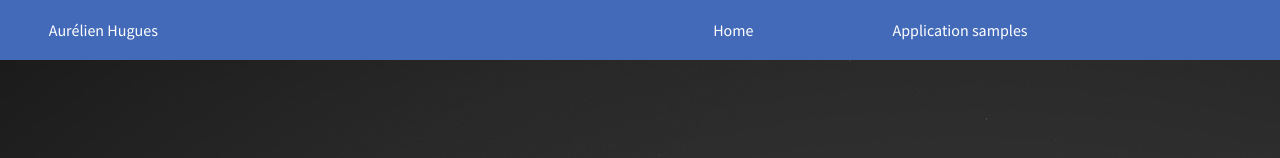
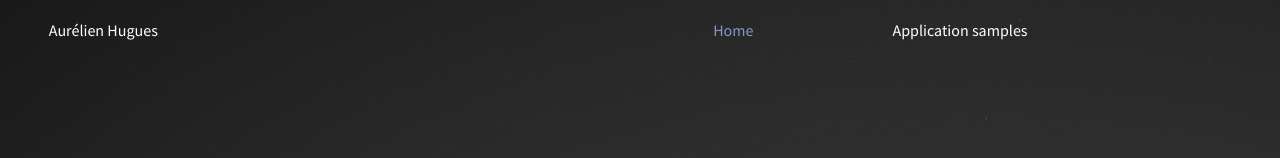
Before and after one commit to aHugues/portfolio, an Angular app: page /home in a window 1280 px wide. Shown: the top 158 px of the page. Built offline with nearby package versions, Linux system fonts and the light colour scheme.

Commit message:
Improve colors for navbar

```diff
--- a/src/app/navbar/navbar-button/navbar-button.component.html
+++ b/src/app/navbar/navbar-button/navbar-button.component.html
@@ -1,5 +1,9 @@
 <span (click)="onLinkClicked()" class="navbar-element-content">
-  <span class="navbar-link">
+  <span *ngIf="isActive()" class="navbar-link-active">
+    <a> {{ link.viewValue }} </a>
+  </span>
+
+  <span *ngIf="!isActive()" class="navbar-link">
     <a> {{ link.viewValue }} </a>
   </span>
 </span>
--- a/src/app/navbar/navbar-button/navbar-button.component.ts
+++ b/src/app/navbar/navbar-button/navbar-button.component.ts
@@ -16,11 +16,15 @@ export class NavbarButtonComponent implements OnInit {
   ) {}
 
   ngOnInit() {
-
+    this.isActive();
   }
 
   onLinkClicked(): void {
     this.router.navigate([this.link.linkValue]);
   }
 
+  isActive(): Boolean {
+    return this.router.url.substring(1) == this.link.linkValue;
+  }
+
 }
--- a/src/app/navbar/navbar/navbar.component.ts
+++ b/src/app/navbar/navbar/navbar.component.ts
@@ -17,7 +17,7 @@ export class NavbarComponent implements OnInit {
 
     let homeLink = new Navlink();
     homeLink.viewValue = "Home";
-    homeLink.linkValue = "/";
+    homeLink.linkValue = "home";
 
     let porygonLink = new Navlink();
     porygonLink.viewValue = "Application samples";
--- a/src/styles.css
+++ b/src/styles.css
@@ -13,6 +13,7 @@ html {
   background-color: var(--background, white);
   background-image: url("/assets/background.jpeg");
   background-repeat: no-repeat;
+  background-attachment: fixed;
   font-family: "Source Sans Pro", Helvetica, sans-serif;
   /* Photo by 祝 鹤槐 from Pexels https://www.pexels.com/photo/abstract-art-blur-bokeh-544917/ */
 }
--- a/src/styles/colors.css
+++ b/src/styles/colors.css
@@ -1,6 +1,7 @@
 :root {
 
   --primary: #436AB9;
+  --active: #8298C5;
   --primary-hover: #174db7;
   --background: #BBB;
 }
--- a/src/styles/homepage.css
+++ b/src/styles/homepage.css
@@ -6,7 +6,7 @@
 .main-card {
   background-color: white;
   border-radius: 5px;
-  width: 40%;
+  width: 350px;
   margin: auto;
   margin-top: 100px;
   display: flex;
--- a/src/styles/navbar.css
+++ b/src/styles/navbar.css
@@ -6,7 +6,7 @@
     display: flex;
     flex-direction: row;
     vertical-align: center;
-    background-color: var(--primary, #436AB9);
+    /* background-color: var(--primary, #436AB9); */
     width: 100%;
     margin-left: 0;
     margin-right: 0;
@@ -39,13 +39,18 @@
   cursor: pointer;
 }
 
-.navbar-link {
+.navbar-link, .navbar-link-active{
     margin: auto;
 }
 
 .navbar-link a {
   text-decoration: none;
   color: white;
+}
+
+.navbar-link-active a {
+  text-decoration: none;
+  color: var(--active, blue);
 }
 
 .navbar-title {
```
